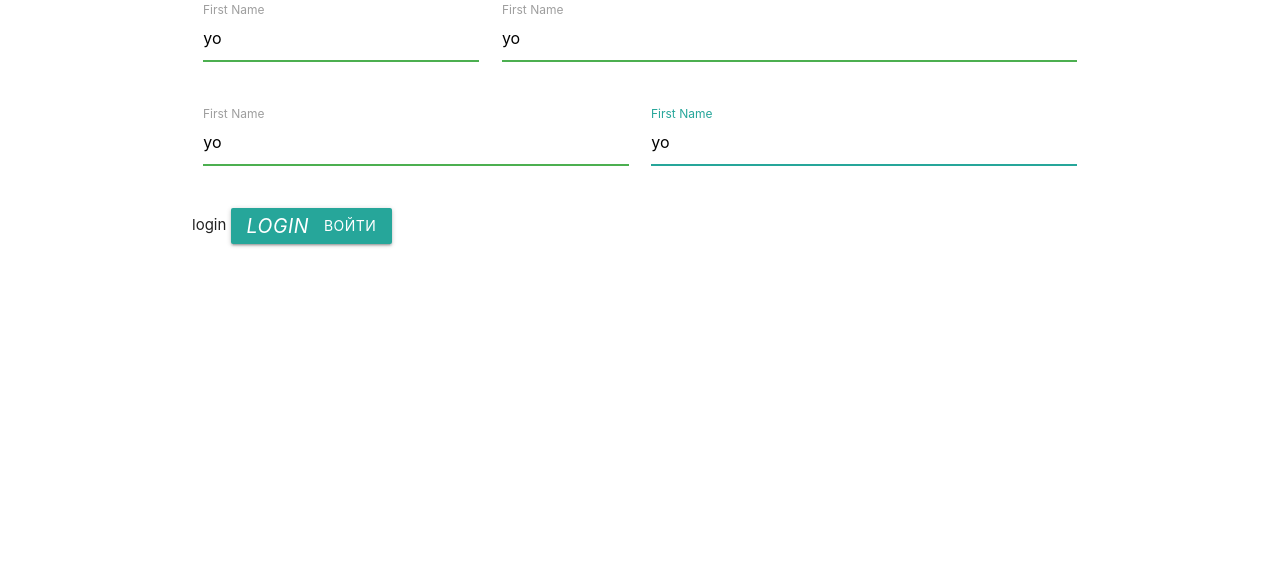
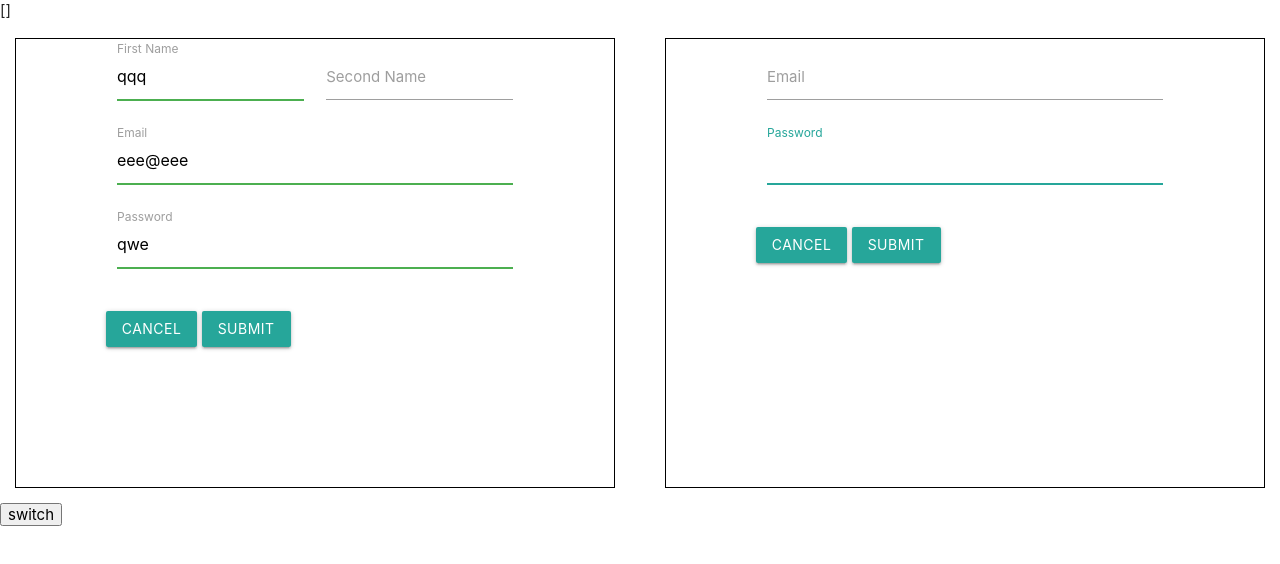
Before and after one commit to Spectr67/mail-app-vue, a Vue app: page / in a window 1280 px wide. Shown: the top 564 px of the page. Built offline with nearby package versions, Linux system fonts and the light colour scheme.

Commit message:
refactored forms

```diff
--- a/src/App.vue
+++ b/src/App.vue
@@ -40,7 +40,7 @@ export default {
   <div class="main">
     <div class="form">
       <div class="leftone">
-        <MForm
+        <MFormRegistration
           @userSubmit="handleUserSubmit"
           @serverSubmit="handleServerSubmit"
           :accounts="accounts"
--- a/src/components/MFormLogin.vue
+++ b/src/components/MFormLogin.vue
@@ -1,10 +1,12 @@
 <script>
 import { loginAccount } from '@/model/server/accounts'
+
 import MInput from './MInput.vue'
+import MButton from './MButton.vue'
 
 export default {
-  components: { MInput },
-  emits: ['close', 'userLogin'],
+  components: { MInput, MButton },
+  emits: ['userLogin'],
   props: ['accounts'],
 
   data() {
@@ -16,12 +18,9 @@ export default {
 
   methods: {
     onSubmit() {
-      console.log(this.email)
       const user = loginAccount(this.email, this.password, this.accounts)
-      console.log(user)
       if (user) {
         this.$emit('userLogin', user)
-        console.log(user)
       }
     },
   },
@@ -31,7 +30,7 @@ export default {
 <template>
   <form class="container" @submit.prevent="onSubmit">
     <div class="row">
-      <div class="col s8">
+      <div class="col s12">
         <MInput
           v-model="email"
           caption="Email"
@@ -40,7 +39,7 @@ export default {
           required
         />
       </div>
-      <div class="col s8">
+      <div class="col s12">
         <MInput
           v-model="password"
           caption="Password"
@@ -52,15 +51,8 @@ export default {
     </div>
 
     <div class="modal-footer">
-      <a
-        href="#!"
-        @click="$emit('close')"
-        class="waves-effect waves-red btn-flat"
-        >Cancel</a
-      >
-      <button type="submit" class="waves-effect waves-green btn-flat">
-        Submit
-      </button>
+      <MButton caption="Cancel" />
+      <MButton caption="Submit" />
     </div>
   </form>
 </template>
--- a/src/components/MFormRegisrtation.vue
+++ b/src/components/MFormRegisrtation.vue
@@ -1,6 +1,7 @@
 <script>
 import { registerAccount } from '@/model/server/accounts.js'
 import MInput from './MInput.vue'
+import MButton from './MButton.vue'
 const initAccount = () => ({
   firstName: 'qqq',
   lastName: 'www',
@@ -9,8 +10,8 @@ const initAccount = () => ({
 })
 
 export default {
-  components: { MInput },
-  emits: ['close', 'userSubmit', 'click', 'serverSubmit'],
+  components: { MInput, MButton },
+  emits: ['userSubmit', 'serverSubmit'],
   props: ['accounts'],
   data() {
     return {
@@ -22,7 +23,6 @@ export default {
     onSubmit() {
       const data = { ...this.account }
       const response = registerAccount(data, this.accounts)
-      console.log(response)
       this.$emit('serverSubmit', response)
       if (response) {
         this.$emit('userSubmit', data)
@@ -36,7 +36,7 @@ export default {
 <template>
   <form class="container" @submit.prevent="onSubmit">
     <div class="row">
-      <div class="col s4">
+      <div class="col s6">
         <MInput
           v-model="account.firstName"
           caption="First Name"
@@ -45,7 +45,7 @@ export default {
           required
         />
       </div>
-      <div class="col s4">
+      <div class="col s6">
         <MInput
           v-model="account.secondName"
           caption="Second Name"
@@ -54,7 +54,7 @@ export default {
           required
         />
       </div>
-      <div class="col s8">
+      <div class="col s12">
         <MInput
           v-model="account.email"
           caption="Email"
@@ -63,7 +63,7 @@ export default {
           required
         />
       </div>
-      <div class="col s8">
+      <div class="col s12">
         <MInput
           v-model="account.password"
           caption="Password"
@@ -75,16 +75,8 @@ export default {
     </div>
 
     <div class="modal-footer">
-      <a
-        href="#!"
-        @click="$emit('close')"
-        class="waves-effect waves-red btn-flat"
-      >
-        Cancel
-      </a>
-      <button type="submit" class="waves-effect waves-green btn-flat">
-        Submit
-      </button>
+      <MButton caption="Cancel" />
+      <MButton caption="Submit" />
     </div>
   </form>
 </template>
--- a/src/main.js
+++ b/src/main.js
@@ -1,5 +1,5 @@
 import { createApp } from 'vue'
-import App from './App2.vue'
+import App from './App.vue'
 import 'materialize-css/dist/css/materialize.css'
 import 'materialize-css'
 // import 'material-icons'
```
Also changed, not shown: index2.html (deleted, +0 -39 lines), js.js (deleted, +0 -27 lines).
